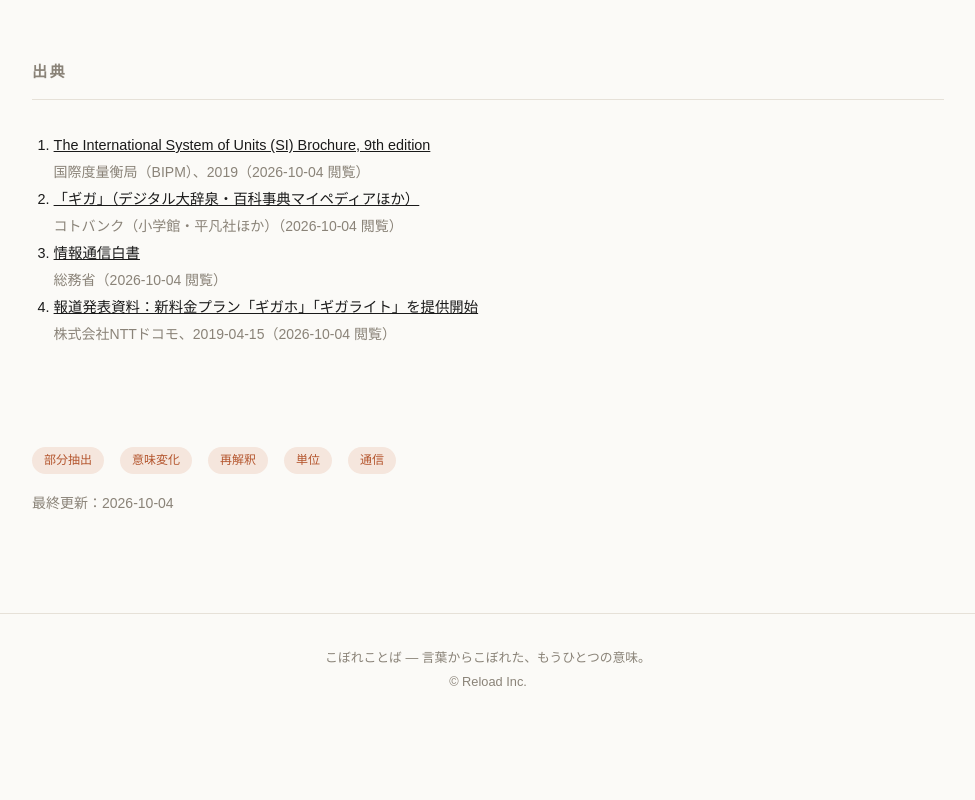
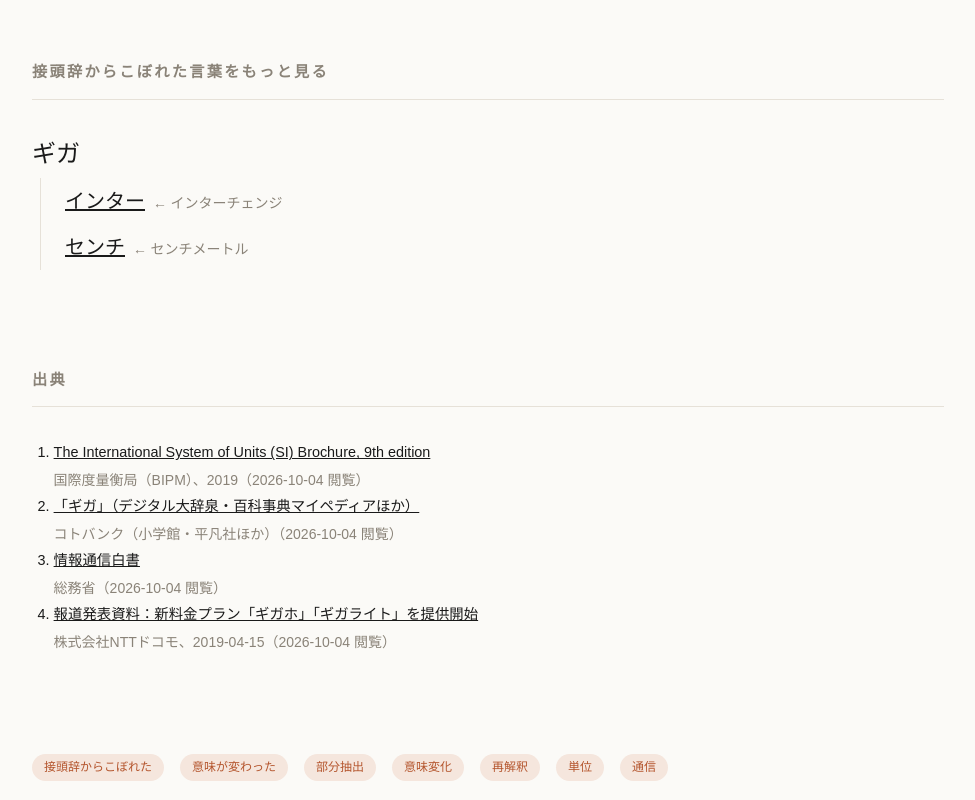
Before and after one commit to reload-co-jp/kobore, a Next.js app: page /words/giga in a window 1280 px wide. Shown: the part 4600-5400 px from the top of the page, without its empty margins (152-1127 px from the left). Before the commit the page ends 5326 px from the top, so only its background shows below. Built offline with nearby package versions, Linux system fonts and the light colour scheme.

Commit message:
Add inner link and sitemap

```diff
--- a/app/words/[slug]/page.tsx
+++ b/app/words/[slug]/page.tsx
@@ -7,6 +7,7 @@ import { SourceList } from "@/components/SourceList"
 import { SemanticFlow, WordOrigin } from "@/components/WordOrigin"
 import { WordTimeline } from "@/components/WordTimeline"
 import {
+  categoryUrl,
   SITE_NAME,
   SITE_URL,
   tagUrl,
@@ -18,10 +19,12 @@ import {
   CLASSIFICATIONS,
   CONFIDENCE,
   USAGE_TYPES,
+  getCategories,
   getRelated,
   getSourcesFor,
   getWord,
   getWords,
+  getWordsByCategory,
 } from "@/lib/words"
 
 type Props = { params: Promise<{ slug: string }> }
@@ -55,6 +58,12 @@ const Page = async ({ params }: Props) => {
   const related = getRelated(w)
   const sources = getSourcesFor(w)
   const url = `${SITE_URL}${wordUrl(w)}`
+  const categories = getCategories().filter((c) => w.categories.includes(c.id))
+  // related を補う内部リンク。related が空の言葉にも他記事への導線を作る
+  const category = categories[0]
+  const siblings = getWordsByCategory(category.id)
+    .filter((s) => s.id !== w.id && !w.related.includes(s.id))
+    .slice(0, 6)
 
   return (
     <article className="word">
@@ -207,6 +216,16 @@ const Page = async ({ params }: Props) => {
         </section>
       )}
 
+      {siblings.length > 0 && (
+        <section className="section">
+          <h2 className="section-title">
+            <Link href={categoryUrl(category.id)}>{category.name}言葉</Link>
+            をもっと見る
+          </h2>
+          <RelatedWords word={w} related={siblings} />
+        </section>
+      )}
+
       <section className="section">
         <h2 className="section-title">出典</h2>
         <SourceList sources={sources} />
@@ -214,6 +233,13 @@ const Page = async ({ params }: Props) => {
 
       <footer className="word-footer">
         <ul className="inline-list">
+          {categories.map((c) => (
+            <li key={c.id}>
+              <Link href={categoryUrl(c.id)} className="chip">
+                {c.name}
+              </Link>
+            </li>
+          ))}
           {w.tags.map((t) => (
             <li key={t}>
               <Link href={tagUrl(t)} className="chip">
--- a/lib/site.ts
+++ b/lib/site.ts
@@ -11,6 +11,13 @@ export const wordDescription = (w: Word) =>
   `「${w.term}」は「${w.origin.term}」から「${w.origin.extracted}」がこぼれた言葉。` +
   `元は${w.semantic_change.from}だったが、今は${w.current_meanings[0].meaning}を指す。${w.summary}`
 
+/** 一覧ページの description 用。「「A」「B」「C」など N語の由来と意味の変化。」 */
+export const listSummary = (words: Word[]) =>
+  `${words
+    .slice(0, 3)
+    .map((w) => `「${w.term}」`)
+    .join("")}など${words.length}語の由来と意味の変化。`
+
 export const wordUrl = (w: Word) => `/words/${w.id}/`
 export const tagUrl = (tag: string) => `/tags/${encodeURIComponent(tag)}/`
 export const categoryUrl = (id: string) =>
```
Also changed, not shown: app/categories/[category]/page.tsx (+4 -3 lines), app/page.tsx (+14 -1 lines), app/tags/[tag]/page.tsx (+4 -3 lines).
